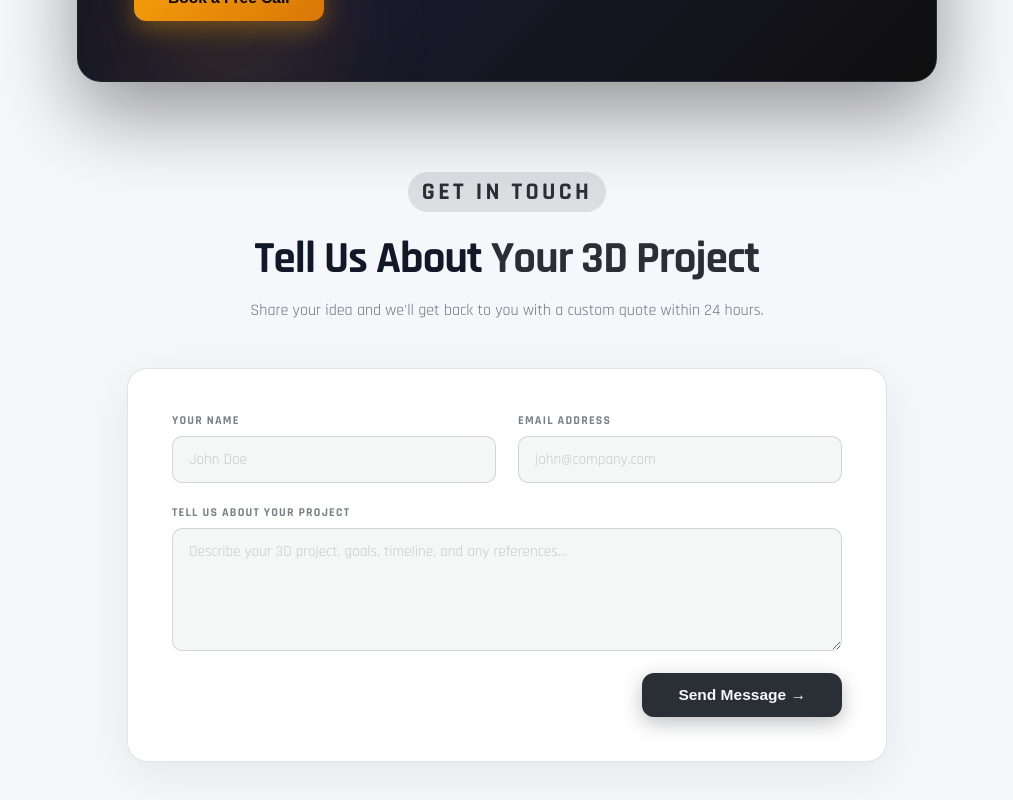
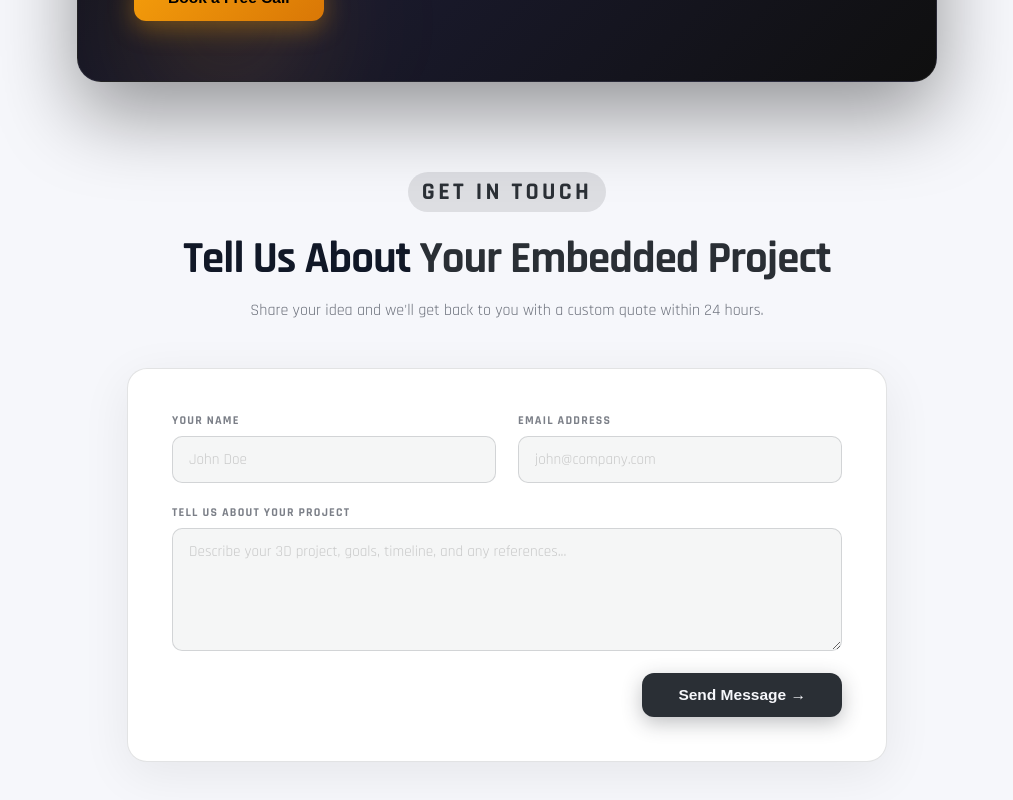
Before and after one commit to MARWAN-elmasrry/Software-House, a React (Vite) app in the folder client/: page /pack in a window 1280 px wide. Shown: the part 4122-4922 px from the top of the page, without its empty margins (133-1146 px from the left). Built offline with nearby package versions, Linux system fonts and the light colour scheme.

Commit message:
remove 3D v3

```diff
--- a/client/src/Pages/Package/pack.jsx
+++ b/client/src/Pages/Package/pack.jsx
@@ -313,7 +313,7 @@ export const Package = ({ theme, toggleTheme }) => {
                                         ? "Your Embedded Project"
                                         : formType === "help"
                                         ? "Your Needs"
-                                        : "Your 3D Project"}
+                                        : "Your Embedded Project"}
                                 </span></h2>
                                 <p>
                                     {formType === "help"
```
